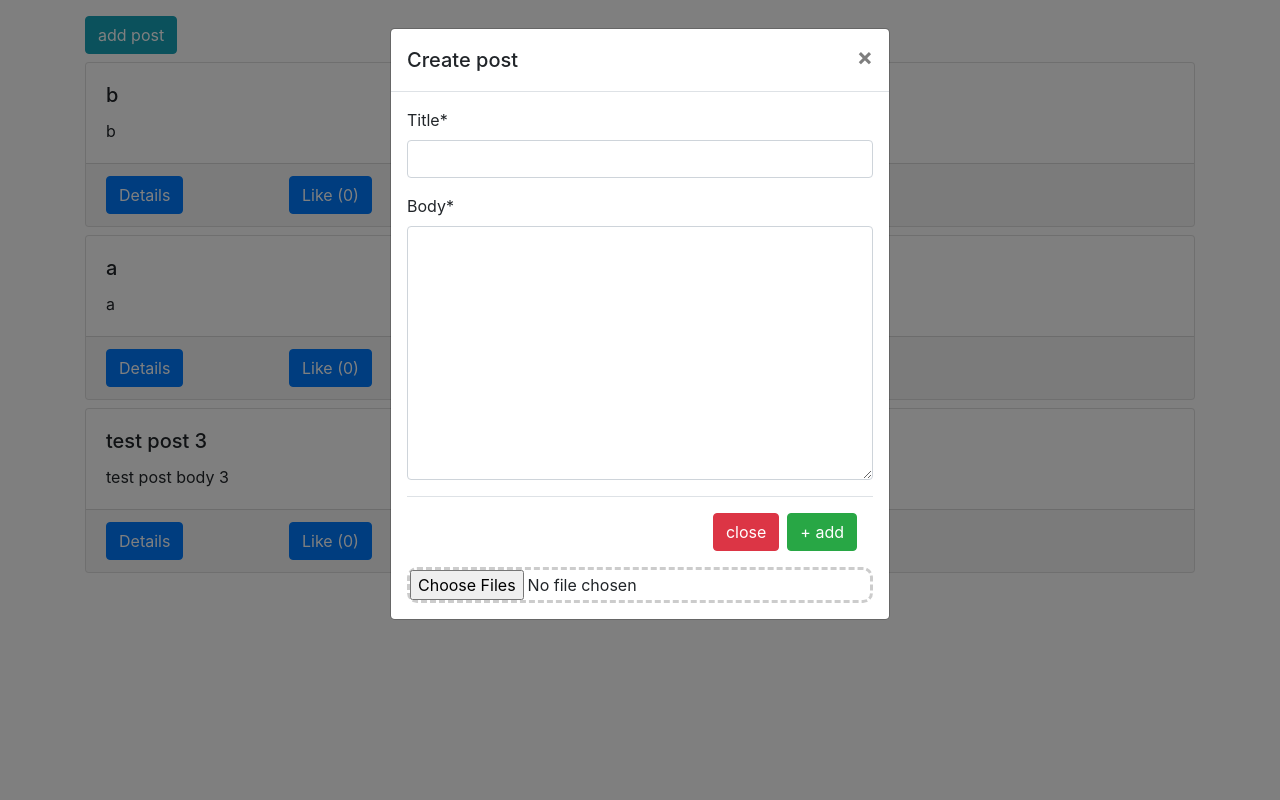
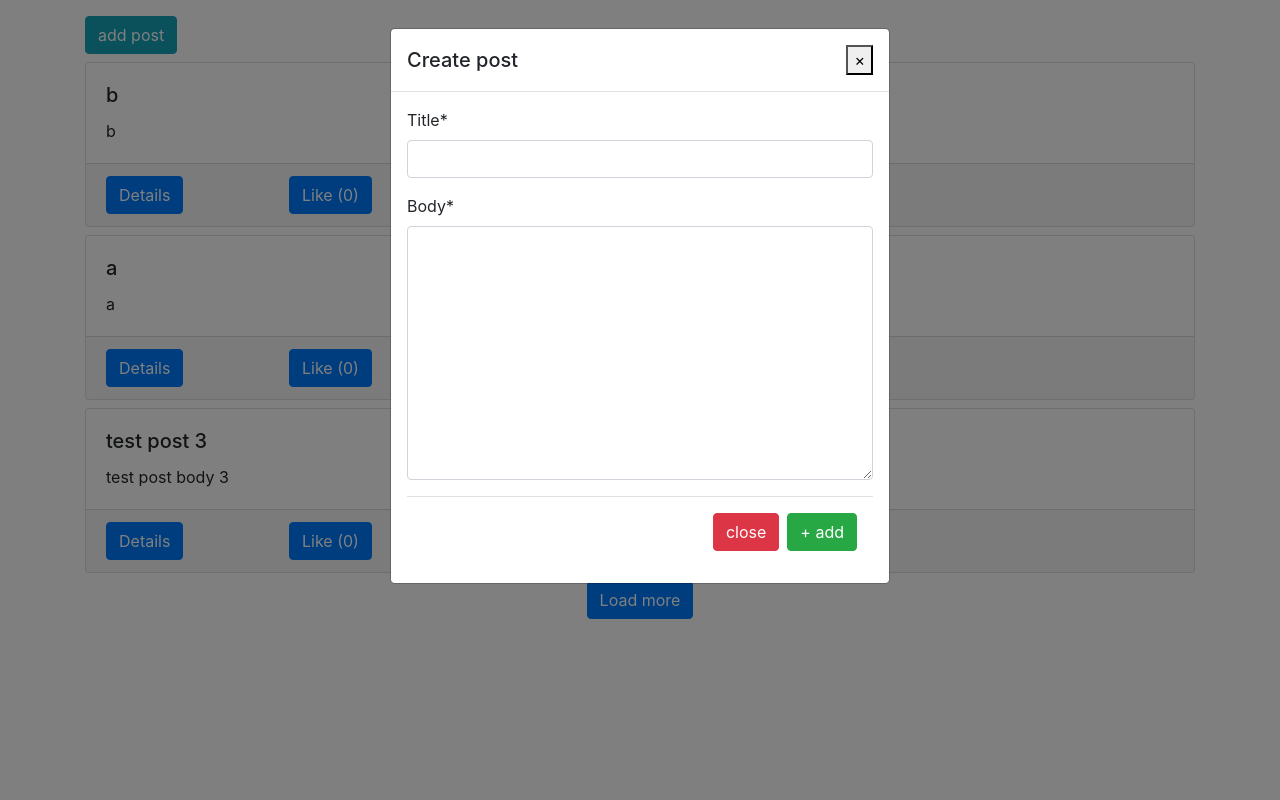
Before and after one commit to kate-set/SENG2040-A4, a Django app: page / in a window 1280 px wide, after a click on "add post". Run offline with Django 5.2, Linux system fonts and the light colour scheme; data comes from the database, SQL or seed files in the repository; both versions use the stored data as it was after the commit; some libraries are stand-ins or nearby versions.

Commit message:
Added logic for working with dropzone while creating posts

```diff
--- a/src/posts/static/posts/main.js
+++ b/src/posts/static/posts/main.js
@@ -13,7 +13,11 @@ const csrf = document.getElementsByName('csrfmiddlewaretoken')
 const url = window.location.href
 
 const alertBox = document.getElementById('alert-box')
-console.log('csrf', csrf[0].value)
+
+const dropzone = document.getElementById('my-dropzone')
+
+const addBtn = document.getElementById('add-btn')
+const closeBtns = [...document.getElementsByClassName('add-modal-close')]
 
 const getCookie =(name) => {
     let cookieValue = null;
@@ -153,9 +157,9 @@ postForm.addEventListener('submit', e=>{
                 </div>
             `)
             likeUnlikePosts()
-            $('#addPostModal').modal('hide')
+            // $('#addPostModal').modal('hide')
             handleAlerts('success', 'New post added!')
-            postForm.reset()
+            // postForm.reset()
         },
         error: function(error) {
             console.log(error)
@@ -164,4 +168,15 @@ postForm.addEventListener('submit', e=>{
     })
 })
 
+addBtn.addEventListener('click', ()=>{
+    dropzone.classList.remove('not-visible')
+})
+
+closeBtns.forEach(btn=> btn.addEventListener('click', ()=> {
+    postForm.reset()
+    if (!dropzone.classList.contains('not-visible')) {
+        dropzone.classList.add('not-visible')
+    }
+}))
+
 getData()
--- a/src/posts/templates/posts/main.html
+++ b/src/posts/templates/posts/main.html
@@ -17,7 +17,7 @@ posts
             <div class="modal-content">
                 <div class="modal-header">
                     <h5 class="modal-title" id="exampleModalLabel">Create post</h5>
-                    <button type="button" class="close" data-dismiss="modal" aria-label="Close">
+                    <button type="button" class="btn-close add-modal-close" data-dismiss="modal" aria-label="Close">
                         <span aria-hidden="true">&times;</span>
                     </button>
                 </div>
@@ -26,11 +26,11 @@ posts
                         {% csrf_token %}
                         {{form|crispy}}
                         <div class="modal-footer">
-                            <button type="button" class="btn btn-danger" data-dismiss="modal">close</button>
-                            <button type="submit" class="btn btn-success">+ add</button>
+                            <button type="button" class="btn btn-danger add-modal-close" data-dismiss="modal">close</button>
+                            <button type="submit" id="add-btn" class="btn btn-success">+ add</button>
                         </div>
                     </form>
-                    <form action="/upload" class="dropzone dz">
+                    <form action="/upload" id="my-dropzone" class="dropzone dz not-visible">
                         {% csrf_token %}
                         <div class="fallback">
                             <input name="file" type="file" multiple/>
```
Also changed, not shown: src/db.sqlite3.
